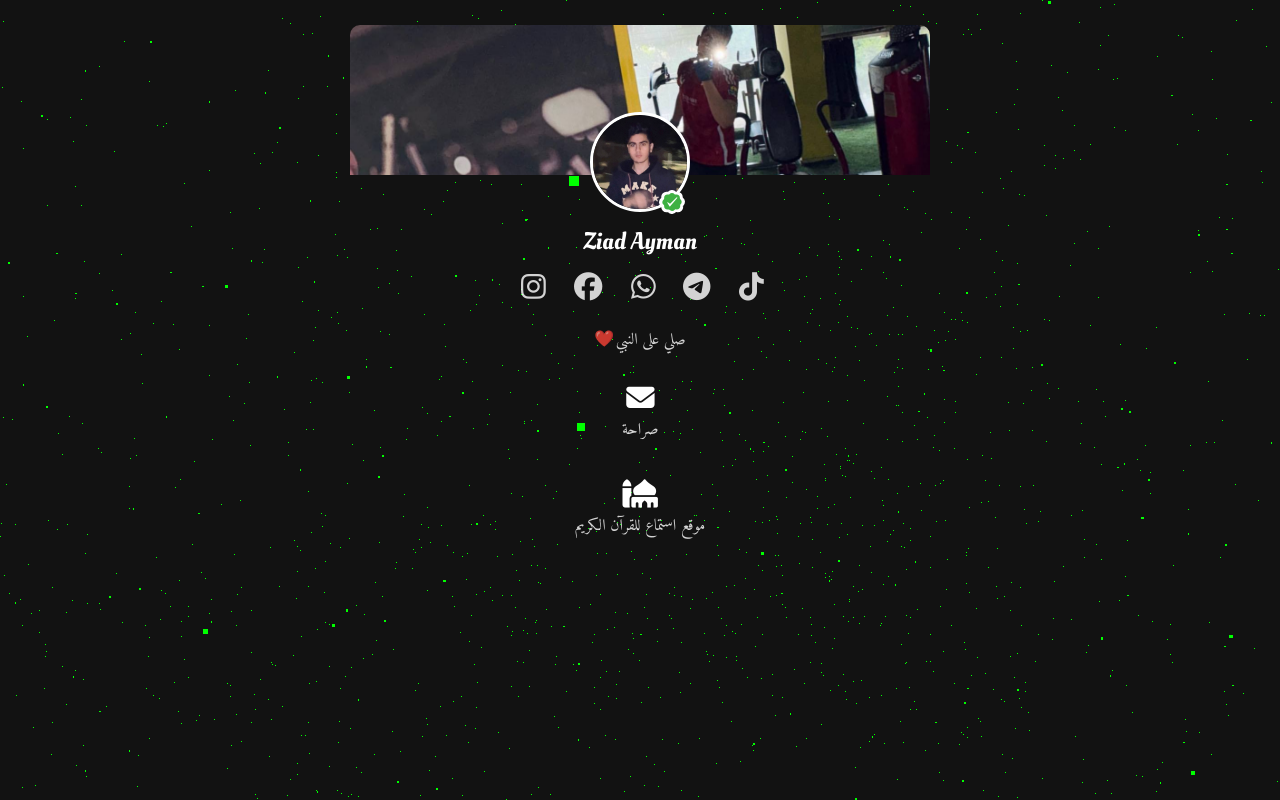
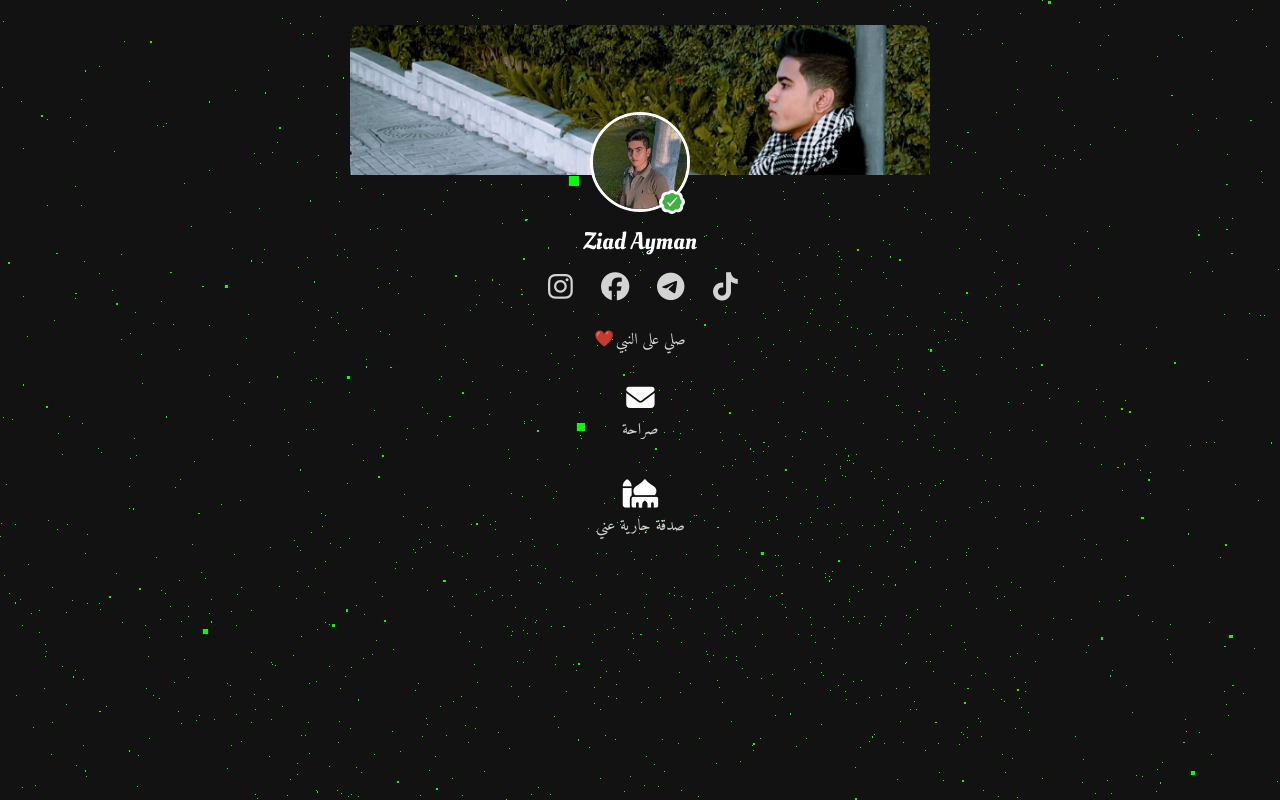
Before and after one commit to ziad-74/profile-social, a plain HTML site: page index.html in a window 1280 px wide. Drawn offline with nearby package versions, Linux system fonts and the light colour scheme.

Commit message:
Update index.html

```diff
--- a/index.html
+++ b/index.html
@@ -86,10 +86,10 @@
         <div class="header">
             <div class="profile-card--avatar">
                 <div class="cover-photo">
-                    <img src="imgs/image.png" alt="cover" class="cover-img">
+                    <img src="imgs/back.jpg" alt="cover" class="cover-img">
                 </div>
                 <div>
-                    <img src="imgs/pro2.png" alt="ziad" class="profile-img">
+                    <img src="imgs/profile.jpg" alt="ziad" class="profile-img">
                 </div>
                 <div class="profile-verification-badge">
                     <img src="imgs/verification-badge.svg" alt="verified">
@@ -103,9 +103,6 @@
                 <a href="https://t.me/ziad_ayman">
                 <i class="fa-brands fa-telegram animate__animated animate__flip" style="color: #ffffffd0;"></i>
                 </a>
-                <a href="https://wa.me/201125270148">
-                    <i class="fa-brands fa-whatsapp animate__animated animate__flip" style="color: #ffffffd0;"></i>
-                    </a>
                 <a href="https://www.facebook.com/ziad.74.72">
                     <i class="fa-brands fa-facebook animate__animated animate__flip" style="color: #ffffffd0;"></i>
                 </a>
@@ -126,8 +123,8 @@
             </a>
         </div>
         <div class="links">
-            <a href="https://play-quran.netlify.app/">
-                <i class="fa-solid fa-mosque animate__animated animate__zoomInRight"><p>موقع استماع للقرآن الكريم</p></i>
+            <a href="https://dar-almumin.codemz.com">
+                <i class="fa-solid fa-mosque animate__animated animate__zoomInRight"><p> صدقة جارية عني </p></i>
 
             </a>
         </div>
```
